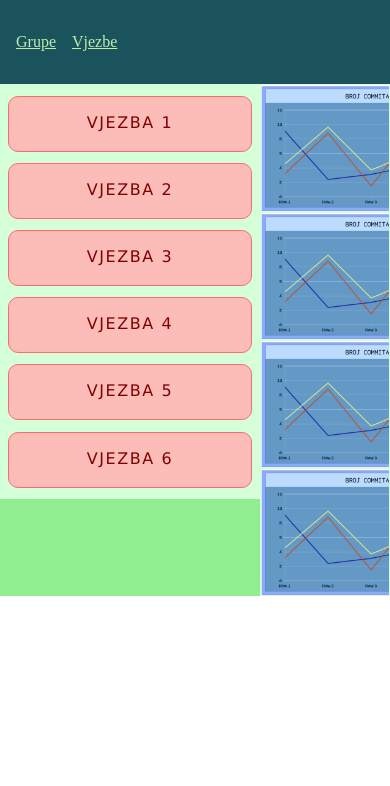
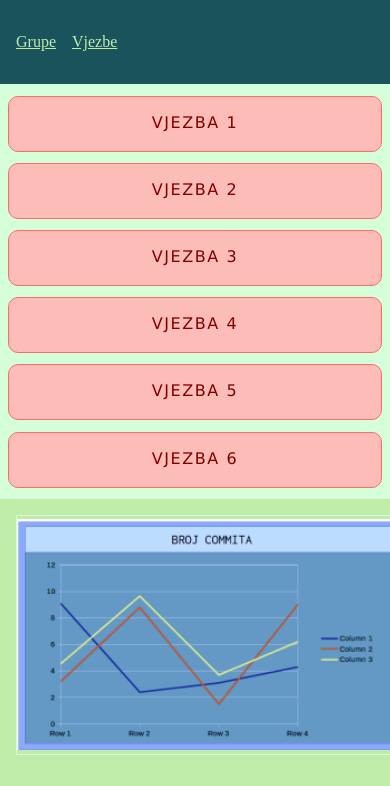
Before and after one commit to akunalic1/Vjezbe-Manager, a plain HTML site: page html/vjezbe.html in a window 390 px wide. Shown: the top 786 px of the page. Drawn offline with Linux system fonts and the light colour scheme.

Commit message:
Responsivnost vjezbe.html

```diff
--- a/css/vjezbe.css
+++ b/css/vjezbe.css
@@ -65,23 +65,32 @@ body{
 }
 .graf{
     border:1px solid var(--clr-tea-green);
-    height: 12rem;
+    height: 10rem;
     width: 50%;
     background-image: url("/graf.png");
     background-size: cover;
+    background-size: contain;
+        background-repeat: no-repeat;
+        background-position:center;
 }
-@media (max-width: 950px){
+@media (max-width: 800px){
     .grafovi{
-        width: 50%;
+        width: 100%;
     }
     .divs{
         flex-direction: column;
     }
     .graf{
         width: 100%;
-        height: 8rem;
+        height: 15rem;
+        background-size: contain;
+        background-repeat: no-repeat;
+        background-position:center;
+        margin: 1rem;
     }
     .vv{
+        display: flex;
+        flex-direction: column;
         height: auto;
         margin:0
     }
```
